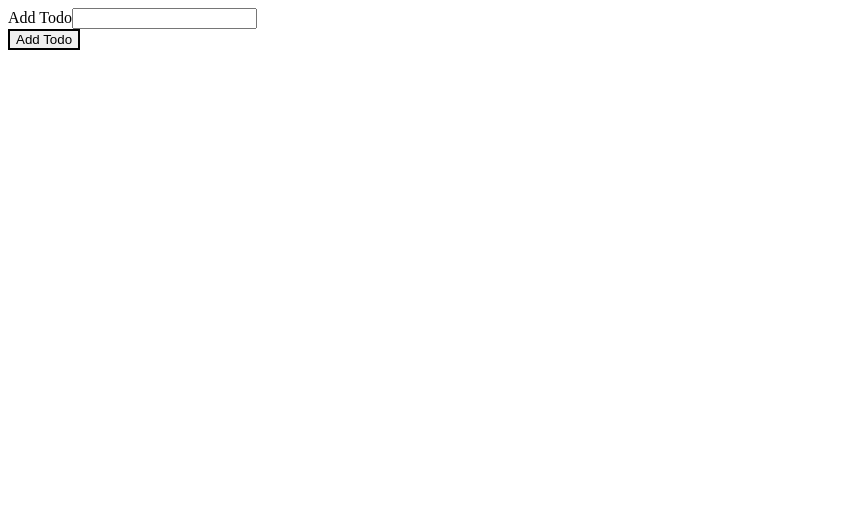
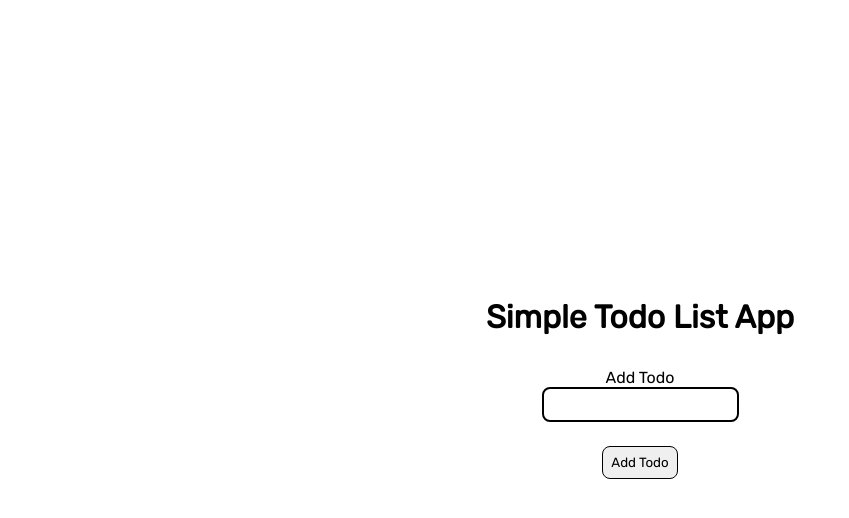
Before and after one commit to seanmcquaid/vue-todo-list, a Vue app: page / in a window 1280 px wide. Shown: the top 518 px of the page, without its empty margins (0-849 px from the left). Built offline with nearby package versions, Linux system fonts and the light colour scheme.

Commit message:
finished super basic styling

```diff
--- a/public/index.html
+++ b/public/index.html
@@ -6,6 +6,7 @@
     <meta name="viewport" content="width=device-width,initial-scale=1.0" />
     <link rel="icon" href="<%= BASE_URL %>favicon.ico" />
     <title><%= htmlWebpackPlugin.options.title %></title>
+    <link href="https://fonts.googleapis.com/css2?family=Rubik&display=swap" rel="stylesheet">
   </head>
   <body>
     <noscript>
--- a/src/App.vue
+++ b/src/App.vue
@@ -2,4 +2,18 @@
   <router-view />
 </template>
 
-<style></style>
+<style>
+html {
+  height: 100%;
+  font-family: 'Rubik';
+}
+* {
+  padding: 0;
+  margin: 0;
+}
+body,
+#app {
+  height: 100%;
+  width: 100%;
+}
+</style>
--- a/src/components/app/Home/TodoList.vue
+++ b/src/components/app/Home/TodoList.vue
@@ -1,5 +1,5 @@
 <template>
-  <ul>
+  <ol>
     <li
       v-for="(todo, index) in todos"
       :key="index"
@@ -8,12 +8,12 @@
       <span @click="completeTodo(index)">
         {{ todo.text }}
       </span>
-      <Button @click="deleteTodo(index)">Delete</Button>
-      <router-link :to="{ name: 'edit', params: { id: index } }">
+      <router-link :to="{ name: 'edit', params: { id: index } }" class="link">
         Edit
       </router-link>
+      <Button @click="deleteTodo(index)">Delete</Button>
     </li>
-  </ul>
+  </ol>
 </template>
 
 <script>
@@ -35,4 +35,13 @@ export default {
 .isCompleted {
   text-decoration: line-through;
 }
+
+.link {
+  text-decoration: none;
+  color: black;
+}
+
+.link:hover {
+  text-decoration: underline;
+}
 </style>
--- a/src/components/universal/Button.vue
+++ b/src/components/universal/Button.vue
@@ -8,6 +8,11 @@ export default {};
 
 <style scoped>
 button {
-  border: 2px solid black;
+  border: 1px solid black;
+  border-radius: 8px;
+  font-family: 'Rubik';
+  padding: 0.5rem;
+  outline: none;
+  margin: 0.5rem;
 }
 </style>
--- a/src/components/universal/TextInput.vue
+++ b/src/components/universal/TextInput.vue
@@ -30,4 +30,18 @@ export default {
 };
 </script>
 
-<style></style>
+<style scoped>
+div {
+  display: flex;
+  flex-direction: column;
+  justify-content: center;
+  align-items: center;
+  margin: 1rem;
+}
+input {
+  padding: 0.5rem;
+  border-radius: 8px;
+  border: 2px solid black;
+  outline: none;
+}
+</style>
--- a/src/views/EditTodo.vue
+++ b/src/views/EditTodo.vue
@@ -1,17 +1,19 @@
 <template>
-  <div>Hello</div>
-  <form @submit.prevent="submitEditedTodo">
+  <div class="editTodo">
+    <H1>Edit Todo</H1>
+    <form @submit.prevent="submitEditedTodo" class="submitEditedTodoForm">
       <TextInput
         name="inputText"
         :value="inputText"
         @text-input-on-change="textInputOnChange"
-      label="Edit Todo"
       />
-    <Button :type="'submit'">Edit Todo</Button>
+      <Button :type="'submit'">Submit Edit</Button>
     </form>
+  </div>
 </template>
 
 <script>
+import H1 from '../components/universal/Typography/H1.vue';
 import Button from '../components/universal/Button.vue';
 import TextInput from '../components/universal/TextInput.vue';
 import { mapActions, mapGetters } from 'vuex';
@@ -19,6 +21,7 @@ export default {
   components: {
     Button,
     TextInput,
+    H1,
   },
   data() {
     return {
@@ -53,4 +56,23 @@ export default {
 };
 </script>
 
-<style></style>
+<style scoped>
+.editTodo {
+  height: 100%;
+  width: 100%;
+  display: flex;
+  flex-direction: column;
+  justify-content: center;
+  align-items: center;
+}
+
+.submitEditedTodoForm {
+  display: flex;
+  flex-direction: column;
+  justify-content: right;
+  align-items: center;
+  padding: 1rem;
+  width: 100%;
+  max-width: 400px;
+}
+</style>
--- a/src/views/Home.vue
+++ b/src/views/Home.vue
@@ -1,6 +1,7 @@
 <template>
   <div class="home">
-    <form @submit.prevent="submitNewTodo">
+    <H1>Simple Todo List App</H1>
+    <form @submit.prevent="submitNewTodo" class="submitNewTodoForm">
       <TextInput
         name="inputText"
         :value="inputText"
@@ -9,11 +10,12 @@
       />
       <Button :type="'submit'">Add Todo</Button>
     </form>
+    <TodoList />
   </div>
-  <TodoList />
 </template>
 
 <script>
+import H1 from '../components/universal/Typography/H1.vue';
 import TodoList from '../components/app/Home/TodoList.vue';
 import TextInput from '../components/universal/TextInput.vue';
 import Button from '@/components/universal/Button.vue';
@@ -25,6 +27,7 @@ export default {
     Button,
     TextInput,
     TodoList,
+    H1,
   },
   data() {
     return {
@@ -40,9 +43,29 @@ export default {
       this.addTodo({
         text: this.inputText,
       });
+      this.inputText = '';
     },
   },
 };
 </script>
 
-<style scoped></style>
+<style scoped>
+.home {
+  height: 100%;
+  width: 100%;
+  display: flex;
+  flex-direction: column;
+  justify-content: center;
+  align-items: center;
+}
+
+.submitNewTodoForm {
+  display: flex;
+  flex-direction: column;
+  justify-content: right;
+  align-items: center;
+  padding: 1rem;
+  width: 100%;
+  max-width: 400px;
+}
+</style>
```
Lines whose indentation alone changed are shown as unchanged.
